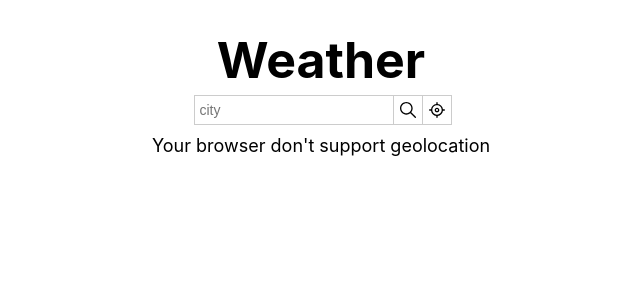
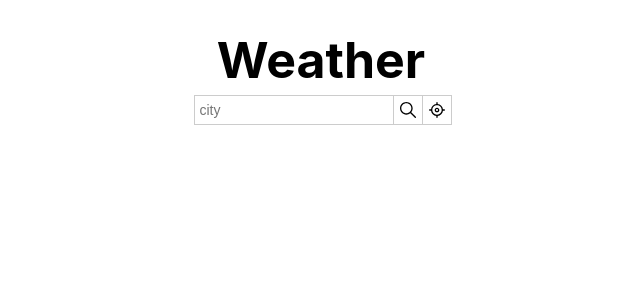
Before and after one commit to TARGEToff/weather-app, a Next.js app: page / in a window 1280 px wide. Shown: the top 300 px of the page, without its empty margins (319-959 px from the left). Built offline with nearby package versions, Linux system fonts and the light colour scheme.

Commit message:
fix: geoSupport condition fix

```diff
--- a/pages/index.js
+++ b/pages/index.js
@@ -116,7 +116,7 @@ export default function Home() {
                     />
                 </button>
             </div>
-            { geoSupport && <Paragraph isBig>Your browser don&apos;t support geolocation</Paragraph> }
+            { !geoSupport && <Paragraph isBig>Your browser don&apos;t support geolocation</Paragraph> }
             { geoError && <Paragraph isBig>Unable to get localization</Paragraph> }
             { anyError && <Paragraph isBig>An error occurred, please try again or reload the page</Paragraph> }
             <Paragraph>{formik.errors.city}</Paragraph>
```
